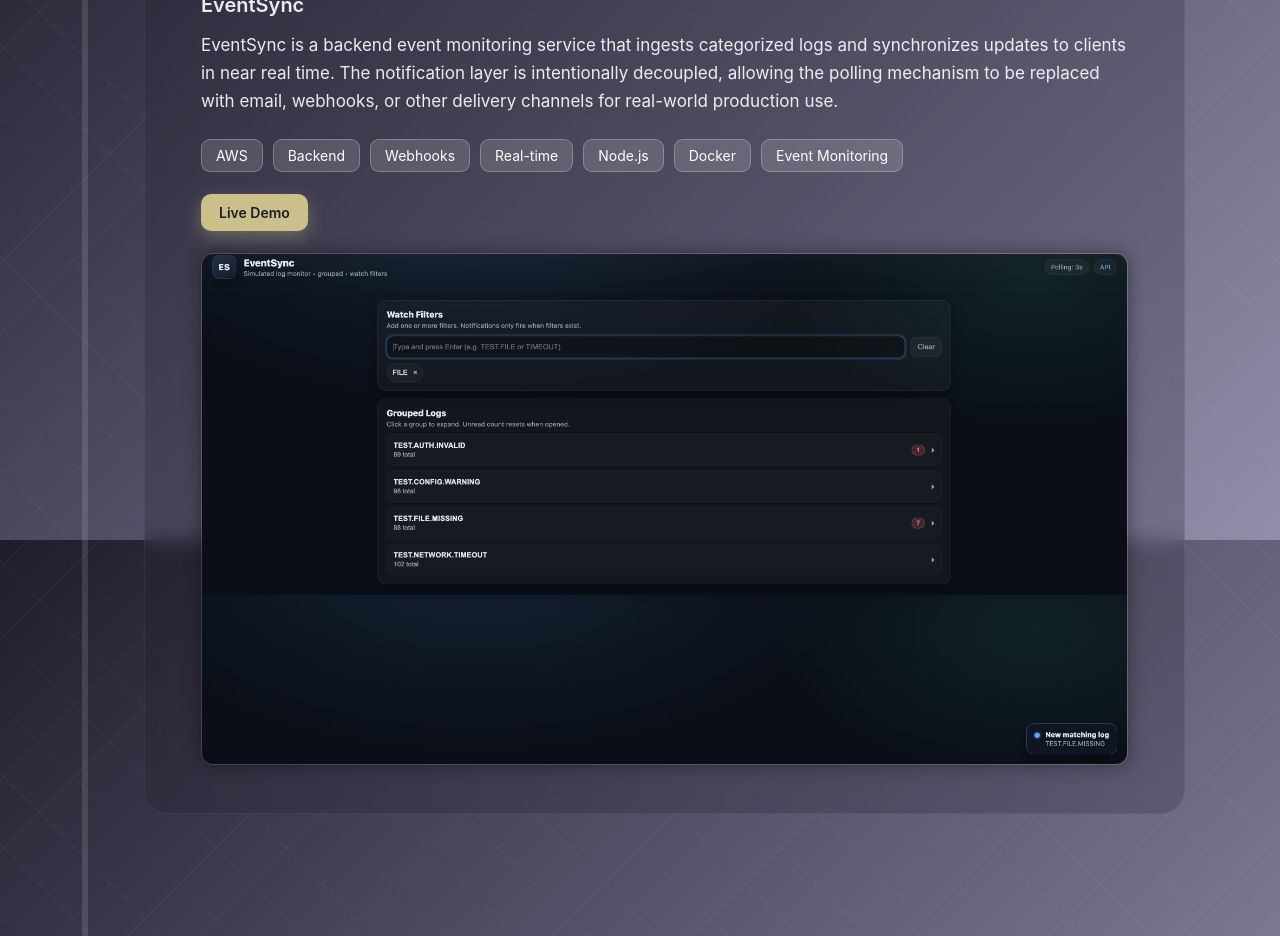
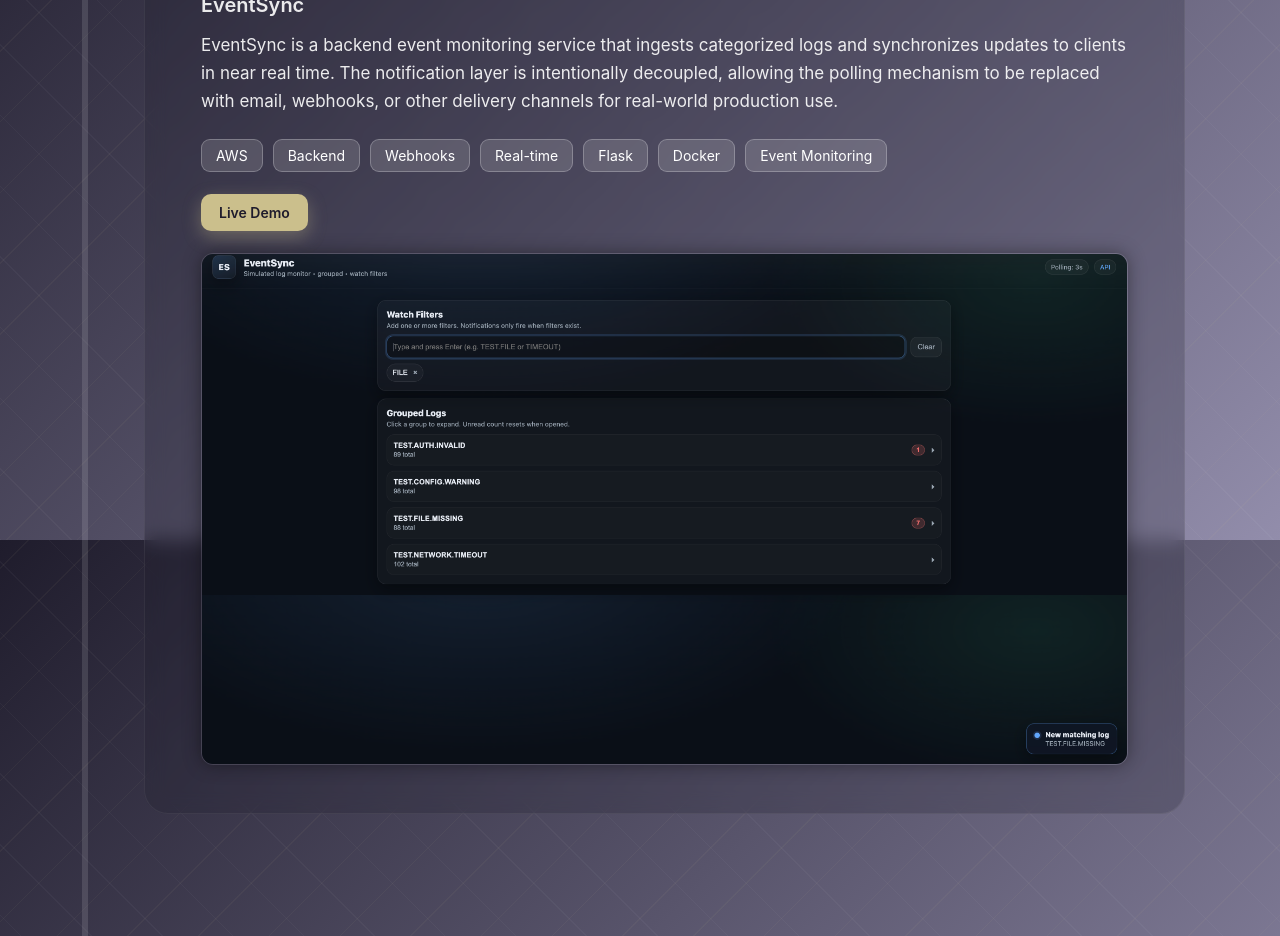
Before and after one commit to HeetPatel07/heetpatel, a React (Create React App) app: page / in a window 1280 px wide. Shown: the part 5860-6796 px from the top of the page. Built offline with nearby package versions, Linux system fonts and the light colour scheme.

Commit message:
Correction

```diff
--- a/src/App.js
+++ b/src/App.js
@@ -510,7 +510,7 @@ function App() {
           <span>Backend</span>
           <span>Webhooks</span>
           <span>Real-time</span>
-          <span>Node.js</span>
+          <span>Flask</span>
           <span>Docker</span>
           <span>Event Monitoring</span>
         </div>
```
